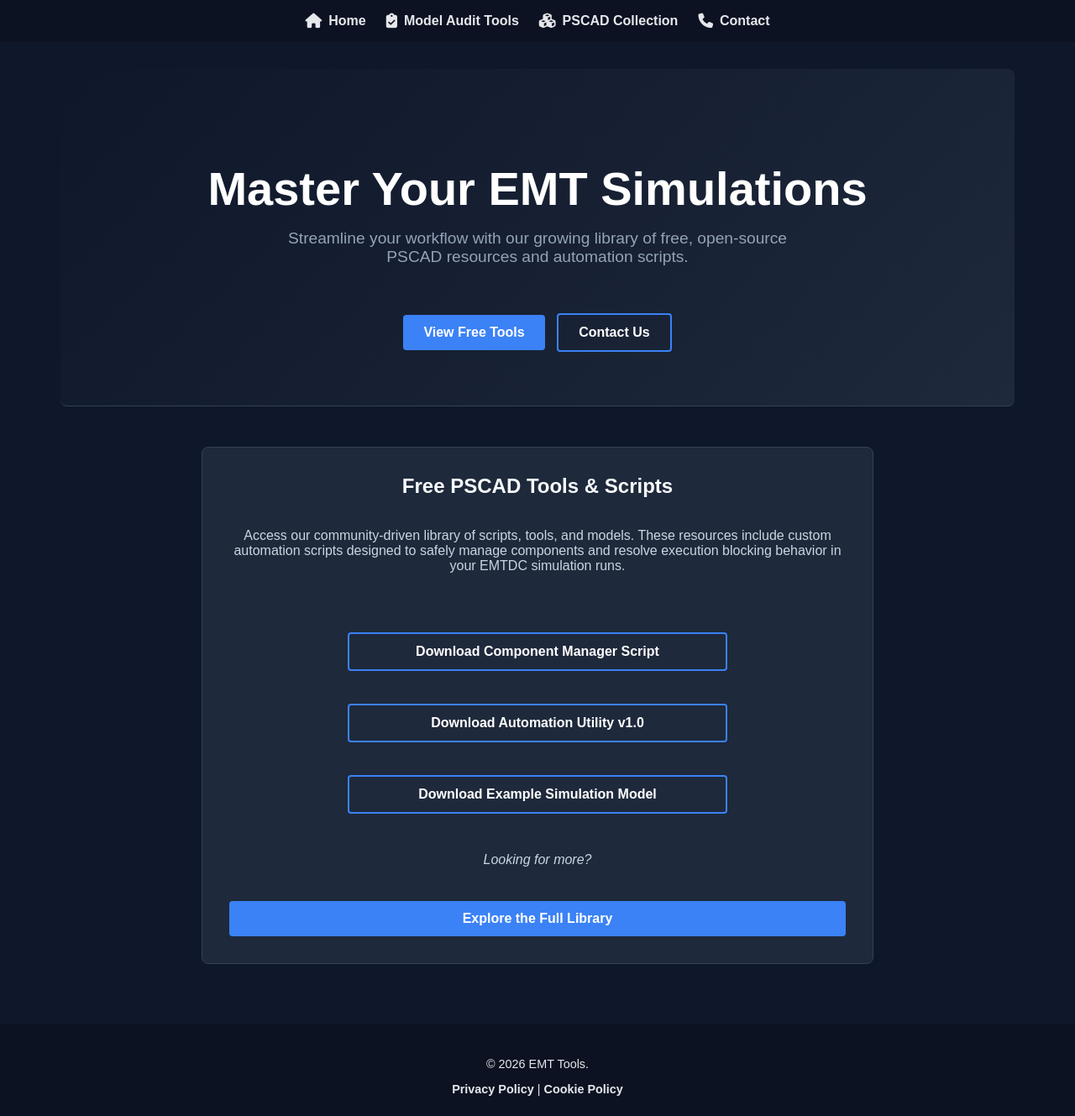
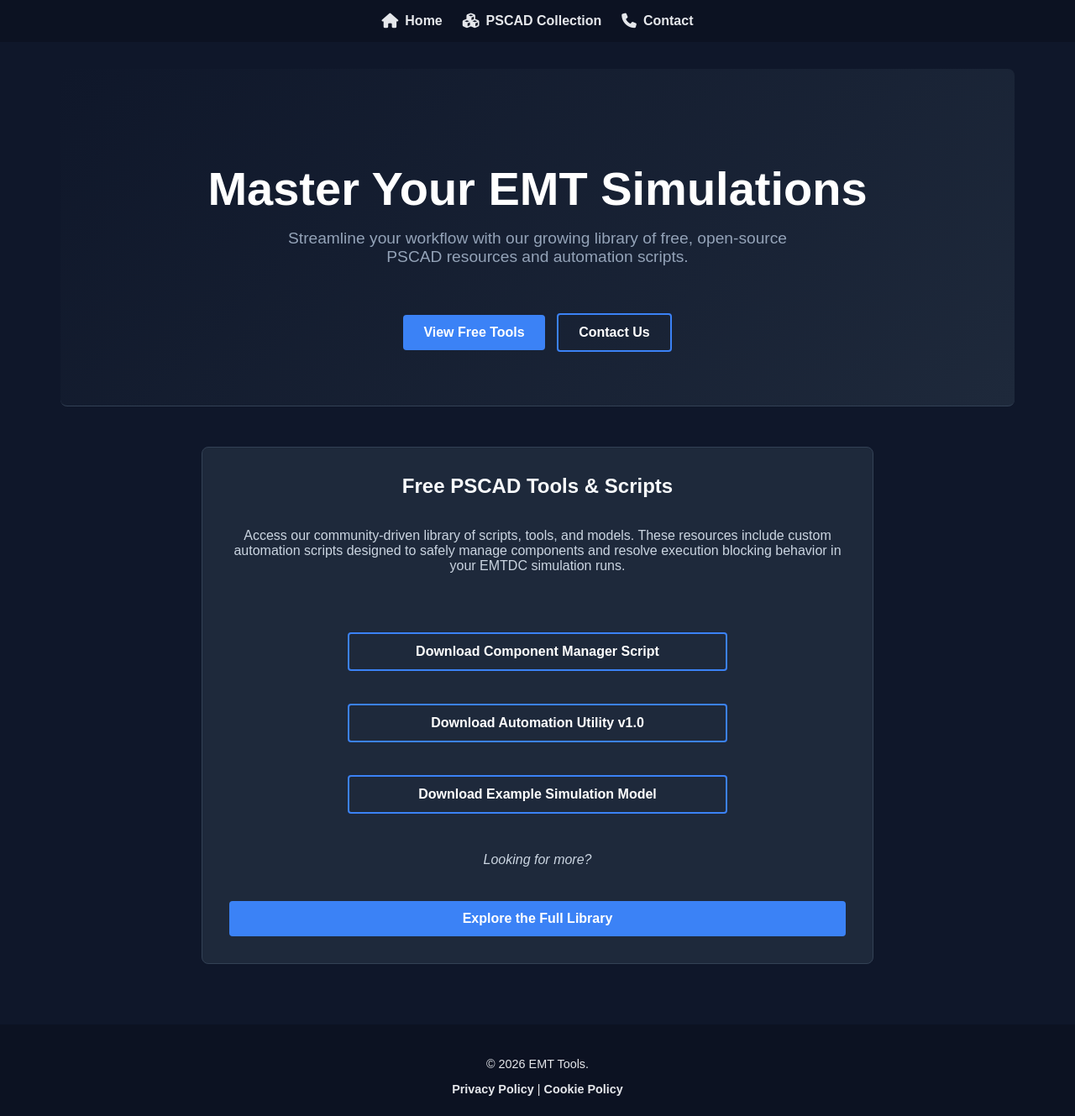
Before and after one commit to EMT-Tools/emt-tools.github.io, a Jekyll site: the page built from index.html, in a window 1280 px wide. Shown: the whole page at 84% size. Built offline with Jekyll 4.4.1, drawn with Linux system fonts in a browser that asks for light colours.

Commit message:
Update header.html

```diff
--- a/_includes/header.html
+++ b/_includes/header.html
@@ -1,7 +1,7 @@
 <header>
   <nav>
     <a href="/"><i class="fa-solid fa-house"></i> Home</a>
-    <a href="/model-audit-tools/"><i class="fa-solid fa-clipboard-check"></i> Model Audit Tools</a>
+ <!--   <a href="/model-audit-tools/"><i class="fa-solid fa-clipboard-check"></i> Model Audit Tools</a>-->
     <a href="/PSCAD-collection/"><i class="fa-solid fa-cubes"></i> PSCAD Collection</a>
     <a href="/contact/"><i class="fa-solid fa-phone"></i> Contact</a>
   </nav>
```
